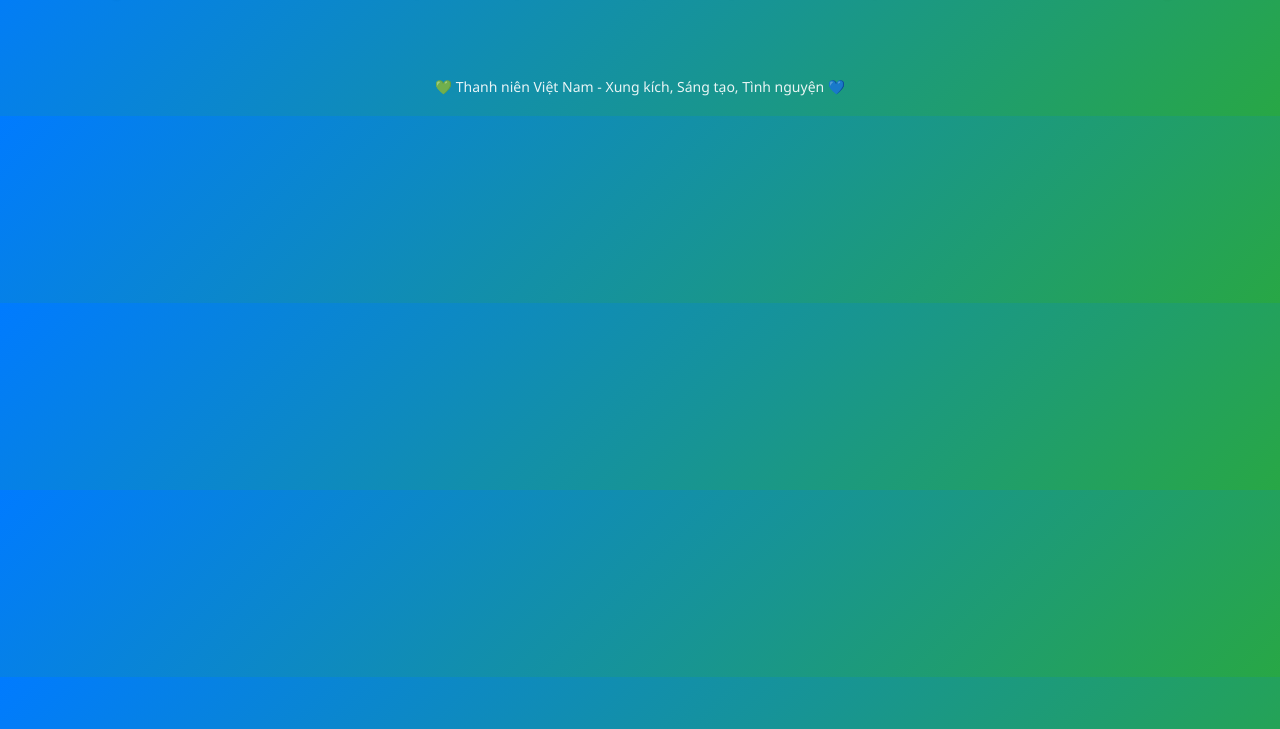
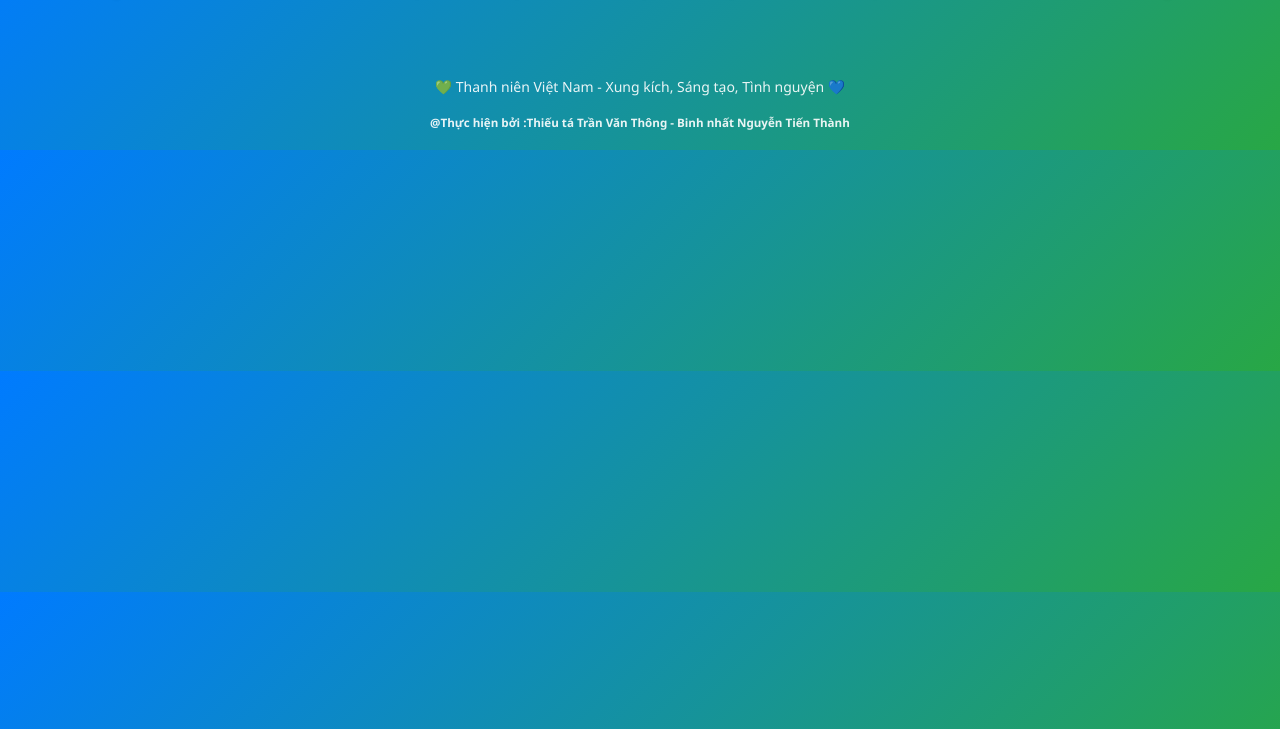
Before and after one commit to ushiwakamaru1612/D-N-V-N-K-T-NGH-A, a plain HTML site: page index.html in a window 1280 px wide. Shown: the part 71-800 px from the top of the page. Drawn offline with Linux system fonts and the light colour scheme; no server answers.

Commit message:
Update index.html

```diff
--- a/index.html
+++ b/index.html
@@ -135,7 +135,8 @@
     <img id="lightbox-img" src="" alt="">
   </div>
 
-  <footer>💚 Thanh niên Việt Nam - Xung kích, Sáng tạo, Tình nguyện 💙</footer>
+  <footer>💚 Thanh niên Việt Nam - Xung kích, Sáng tạo, Tình nguyện 💙
+  <h5>@Thực hiện bởi :Thiếu tá Trần Văn Thông - Binh nhất Nguyễn Tiến Thành</h5></footer>
 
   <script>
     const folderId = "1c0PVVg8tbeFFzRyerIXmDG4dPO-CPdzV"; // Folder ID
```
